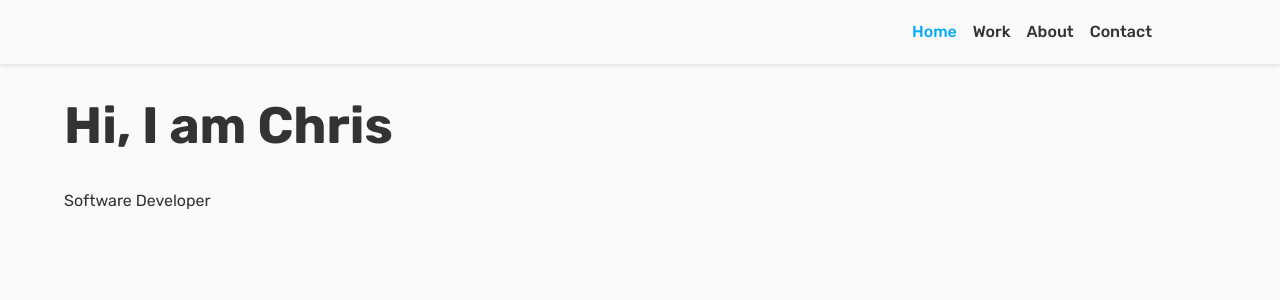
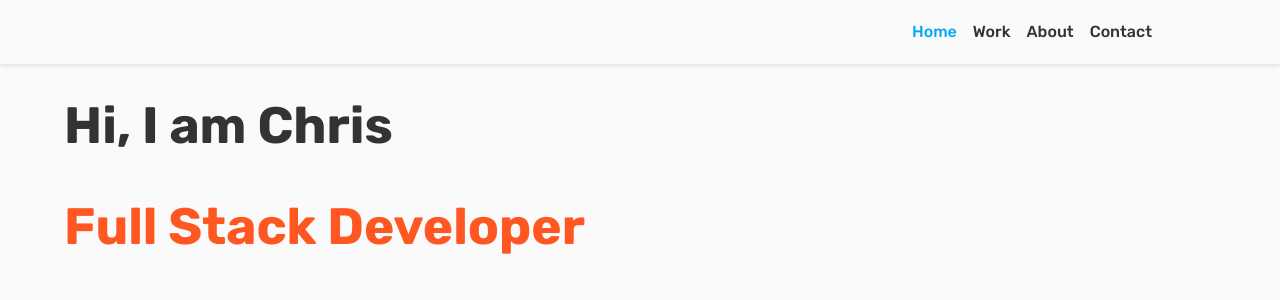
Before and after one commit to Christopher-Stolfa/portfolio, a Vue app: page / in a window 1280 px wide. Shown: the top 300 px of the page. Built offline with nearby package versions, Linux system fonts and the light colour scheme.

Commit message:
typing effect and styling

```diff
--- a/src/pages/home/index.vue
+++ b/src/pages/home/index.vue
@@ -1,7 +1,9 @@
 <template>
   <div :class="$styles.root">
     <h1>Hi, I am Chris</h1>
-    <p>Software Developer</p>
+    <div :class="$styles.roleContainer">
+      <span :class="$styles.role">Full Stack Developer</span>
+    </div>
   </div>
 </template>
 
--- a/src/pages/home/styles.module.scss
+++ b/src/pages/home/styles.module.scss
@@ -1,2 +1,11 @@
 .root {
 }
+.role {
+  @include typing-effect(3s, 1s);
+  font-size: 3.2rem;
+  font-weight: 700;
+  color: $accent-color-1;
+}
+.role-container {
+  width: fit-content;
+}
--- a/src/styles/global.scss
+++ b/src/styles/global.scss
@@ -140,7 +140,7 @@ body {
 }
 
 h1 {
-  font-size: 3.2em;
+  font-size: 3.2rem;
   line-height: 1.1;
 }
 
--- a/src/styles/variables.scss
+++ b/src/styles/variables.scss
@@ -19,3 +19,32 @@ $font-weight-bold: 700;
   justify-content: center;
   align-items: center;
 }
+
+@mixin typing-effect($duration, $delay: 0s) {
+  display: inline-block;
+  overflow: hidden;
+  white-space: nowrap;
+  border-right: 3px solid;
+  animation-fill-mode: forwards;
+  animation: typing $duration steps(40, end) $delay forwards,
+    blink-caret 0.75s step-end infinite $delay;
+}
+
+@keyframes typing {
+  from {
+    width: 0;
+  }
+  to {
+    width: 100%;
+  }
+}
+
+@keyframes blink-caret {
+  0%,
+  100% {
+    border-color: transparent;
+  }
+  50% {
+    border-color: $primary-color;
+  }
+}
```
